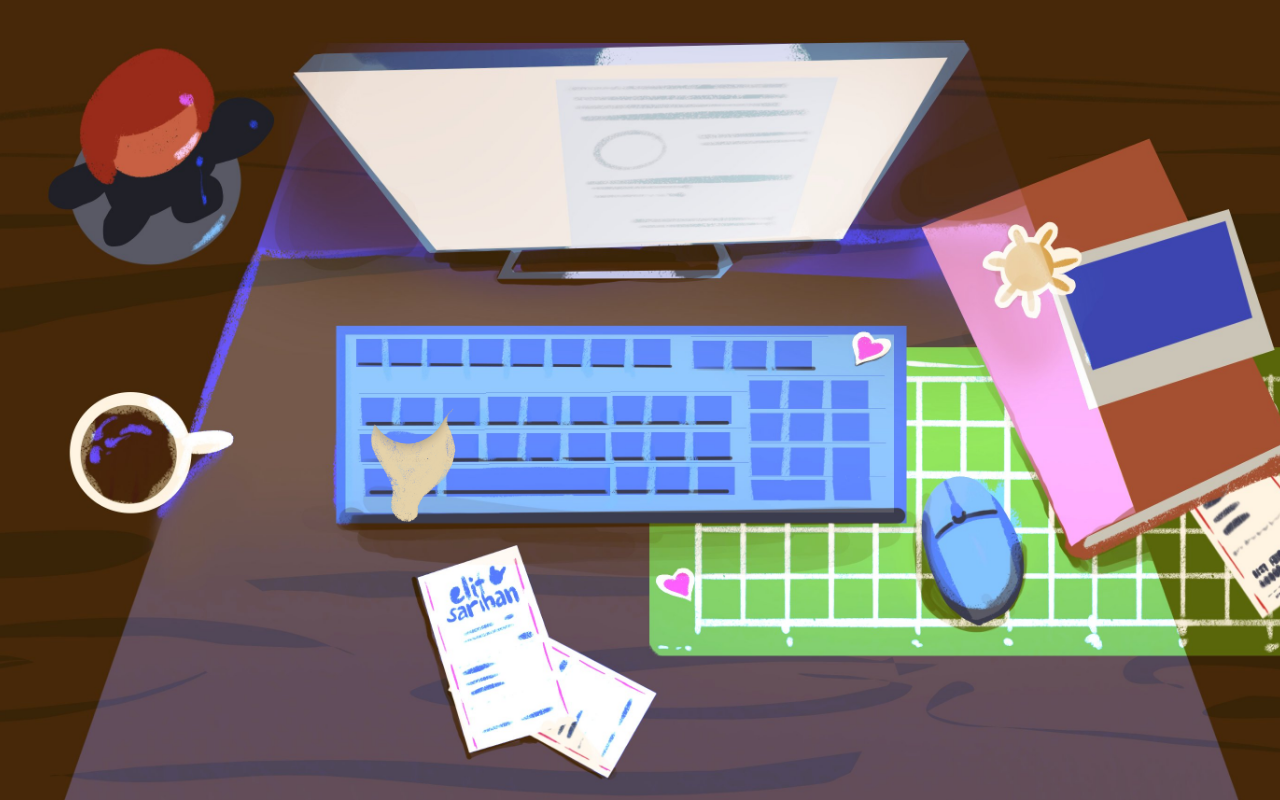
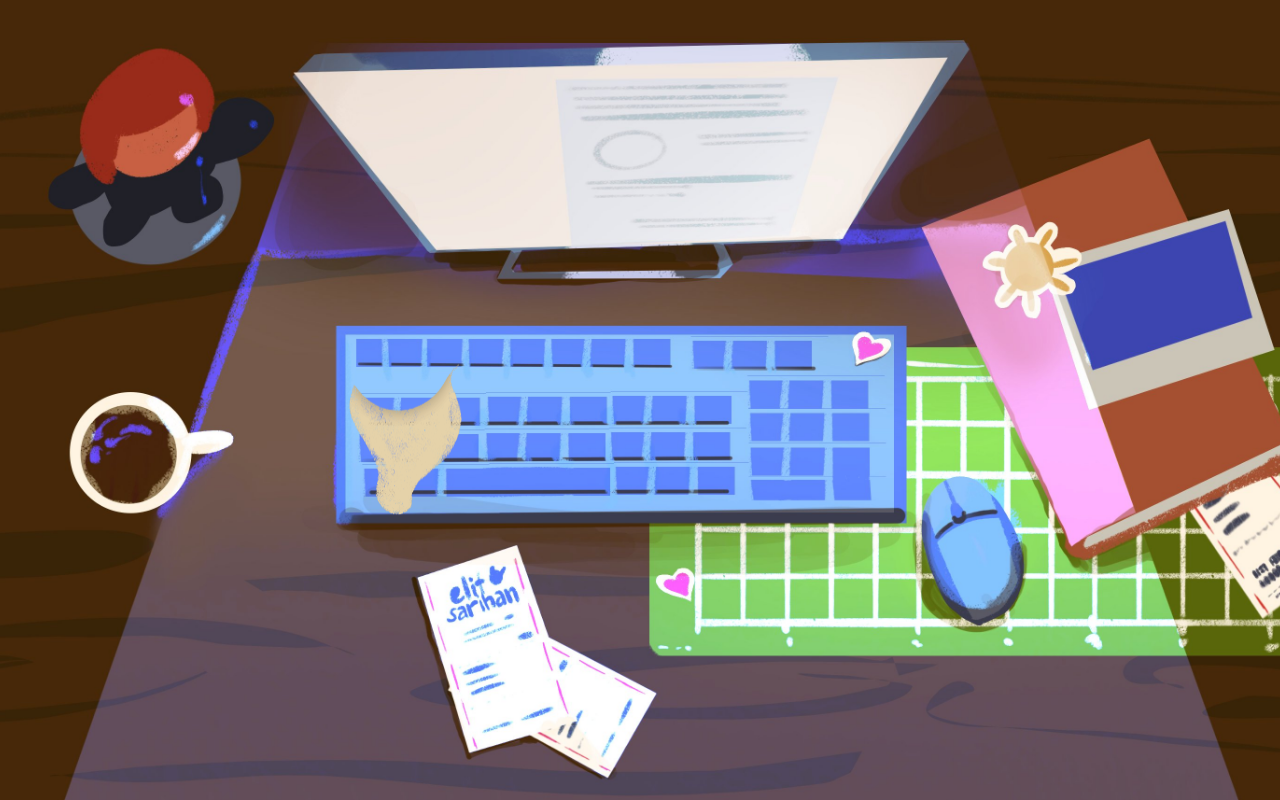
Before and after one commit to elkreativelibrary/portfolio, a plain HTML site: page index.html in a window 1280 px wide. Drawn offline with Linux system fonts and the light colour scheme.

Commit message:
Update index.html

```diff
--- a/index.html
+++ b/index.html
@@ -55,8 +55,8 @@
     .steam-animation {
       position: absolute;
       bottom: 32%;
-      left: 16%;
-      width: 30%;
+      left: 10%;
+      width: 40%;
       height: auto;
       z-index: 10;
       pointer-events: none;
```
